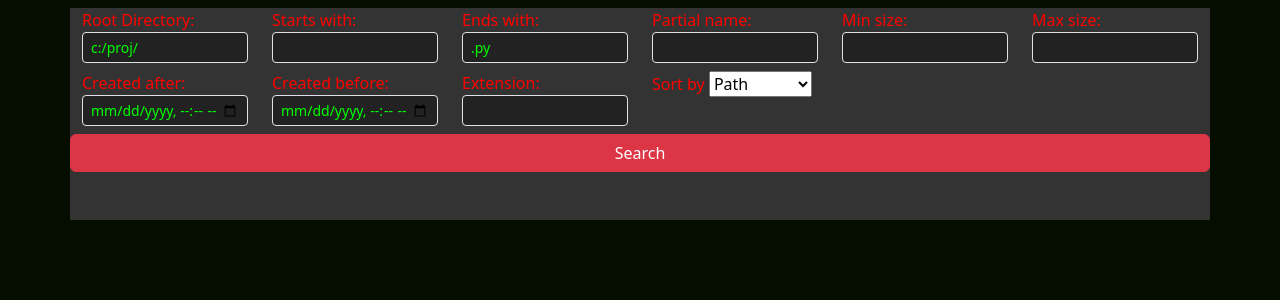
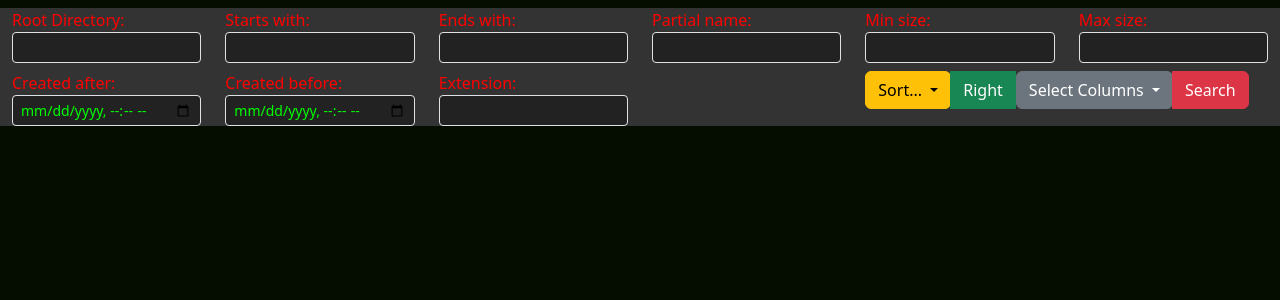
Before and after one commit to cx3/FlaskRemoteAdminViaBrowser, a Flask app: template templates/advanced_search_form.html in a window 1280 px wide. Shown: the top 300 px of the page. Run offline with Flask 3, Linux system fonts and the light colour scheme; the template is opened without the code that fills it, so the values that code supplies are empty.

Commit message:
Little errors papa itp

```diff
--- a/templates/advanced_search_form.html
+++ b/templates/advanced_search_form.html
@@ -2,9 +2,12 @@
 <html lang="en">
 <head>
     <meta charset="UTF-8">
-    <meta name="viewport" content="width=device-width, initial-scale=1.0">
+    <meta name="viewport" content="width=device-width, initial-scale=0.8">
     <title>File Search</title>
+
     <link href="https://cdn.jsdelivr.net/npm/bootstrap@5.3.0-alpha1/dist/css/bootstrap.min.css" rel="stylesheet">
+      <script src="https://cdn.jsdelivr.net/npm/bootstrap@5.3.3/dist/js/bootstrap.bundle.min.js"></script>
+
     <style>
         .container-dark {
             background-color: #333;
@@ -41,13 +44,14 @@
             color: yellow; /* Kolor nagłówka */
         }
 
-    /*body {
-            background-color: #222;
-            color: #fff;
-        }*/
+        body {
+            background-color: #050d01;
+            //background-color: #222;
+            //color: #fff;
+        }
         th {
-            background-color: yellow;
-            color: #000;
+            background-color: #013c69;
+            color: #eeeeee;
         }
         table {
             width: 100%;        .table-header {
@@ -65,16 +69,23 @@
             font-weight: bold;
             font-color: #ff0000;
         }
+
+        #status-bar-tr {
+            color: black;
+            background: #02f791;
+            font-size: 18px; /* Tutaj ustaw rozmiar czcionki na 18 pikseli */
+        }
     </style>
 </head>
-<body style="background: #050d01;">
+<body>
 
 
-<div class="container container-dark">
+
+<div class="container-fluid container-dark">
     <div class="row mt-2">
         <div class="col-md-2">
             <label for="root_dir">Root Directory:</label>
-            <input type="text" id="root_dir" class="form-control form-control-sm" value="c:/proj/">
+            <input type="text" id="root_dir" class="form-control form-control-sm">
         </div>
         <div class="col-md-2">
             <label for="starts_with">Starts with:</label>
@@ -82,7 +93,7 @@
         </div>
         <div class="col-md-2">
             <label for="ends_with">Ends with:</label>
-            <input type="text" id="ends_with" class="form-control form-control-sm" value=".py">
+            <input type="text" id="ends_with" class="form-control form-control-sm">
         </div>
         <div class="col-md-2">
             <label for="partial_name">Partial name:</label>
@@ -111,40 +122,78 @@
             <input type="text" id="extension" class="form-control form-control-sm">
         </div>
         <div class="col-md-2">
-                    <label for="sortby">Sort by</label>
-                    <select id="sortby">
-                        <option value="Path">Path</option>
-                        <option value="Name">Name</option>
-                        <option value="Size">Size</option>
-                        <option value="Created">Created by</option>
-                        <option value="Extension">Extension</option>
-                    </select>
+
+        </div>
+        <div class="col-md-2">
+            <div class="btn-group" role="group" aria-label="Basic mixed styles example">
+
+
+<div class="dropdown">
+    <button class="btn btn-warning dropdown-toggle" type="button" id="dropdownRadioButton" data-bs-toggle="dropdown" aria-expanded="false">
+        Sort...
+    </button>
+    <ul class="dropdown-menu" aria-labelledby="dropdownRadioButton">
+        <li>
+            <label class="dropdown-item" for="column_path_radio">
+                <input class="form-check-input me-2" type="radio" id="column_path_radio" name="column_radio">
+                Path
+            </label>
+        </li>
+        <li>
+            <label class="dropdown-item" for="column_name_radio">
+                <input class="form-check-input me-2" type="radio" id="column_name_radio" name="column_radio">
+                Name
+            </label>
+        </li>
+        <li>
+            <label class="dropdown-item" for="column_size_radio">
+                <input class="form-check-input me-2" type="radio" id="column_size_radio" name="column_radio" checked="checked">
+                Size
+            </label>
+        </li>
+        <li>
+            <label class="dropdown-item" for="column_created_radio">
+                <input class="form-check-input me-2" type="radio" id="column_created_radio" name="column_radio">
+                Created
+            </label>
+        </li>
+        <li>
+            <label class="dropdown-item" for="column_extension_radio">
+                <input class="form-check-input me-2" type="radio" id="column_extension_radio" name="column_radio">
+                Extension
+            </label>
+        </li>
+    </ul>
+</div>
+
+
+                <button type="button" class="btn btn-success">Right</button>
+
+                <div class="dropdown">
+                    <button class="btn btn-secondary dropdown-toggle" type="button" id="dropdownMenuButton" data-bs-toggle="dropdown" aria-expanded="false">
+                        Select Columns
+                    </button>
+                    <!-- Dropdown menu -->
+                    <ul class="dropdown-menu" aria-labelledby="dropdownMenuButton">
+                        <li><label class="dropdown-item" for="column_path_checkbox"><input type="checkbox" id="column_path_checkbox" class="column-checkbox" checked> Path</label></li>
+                        <li><label class="dropdown-item" for="column_name_checkbox"><input type="checkbox" id="column_name_checkbox" class="column-checkbox" checked> Name</label></li>
+                        <li><label class="dropdown-item" for="column_size_checkbox"><input type="checkbox" id="column_size_checkbox" class="column-checkbox" checked> Size</label></li>
+                        <li><label class="dropdown-item" for="column_created_at_checkbox"><input type="checkbox" id="column_created_at_checkbox" class="column-checkbox" checked> Created At</label></li>
+                        <li><label class="dropdown-item" for="column_permissions_checkbox"><input type="checkbox" id="column_permissions_checkbox" class="column-checkbox" checked> Permissions</label></li>
+                        <li><label class="dropdown-item" for="column_extensions_checkbox"><input type="checkbox" id="column_extensions_checkbox" class="column-checkbox" checked> Extensions</label></li>
+                    </ul>
+                </div>
+
+                <button onclick="sendForm()" class="btn btn-danger" id="searchStop">Search</button>
+            </div>
         </div>
 
-    </div>
-
-<!--
-    <div class="row mt-2" id="resultViewControl">
-        <div class="col-md-8">
-            <label for="page">Page:</label>
-            <input type="number" id="page" class="form-control form-control-sm" value="1" min="1" onchange="renderPage(this.value)">
         </div>
 
-        <div class="col-md-4">
-            <label for="status">Status:</label>
-            <input type="text" id="status" class="form-control form-control-sm" readonly>
+        <div class="col-md-2">
+            <!-- Przycisk do otwierania dropdowna z checkboxami -->
+
         </div>
-    </div>
--->
-
-    <div class="row mt-2">
-        <button class="btn btn-danger" onclick="sendForm()">Search</button>
-        <div class="row mt-5">
-            <div class="col">
-                <div id="results"></div>
-            </div>
-        </div>
-    </div>
 </div>  <!-- end of container -->
 
 <script>
```
Also changed, not shown: search_engine.py (+5 -4 lines), templates/advanced_search_form_results.html (+12 -24 lines).
